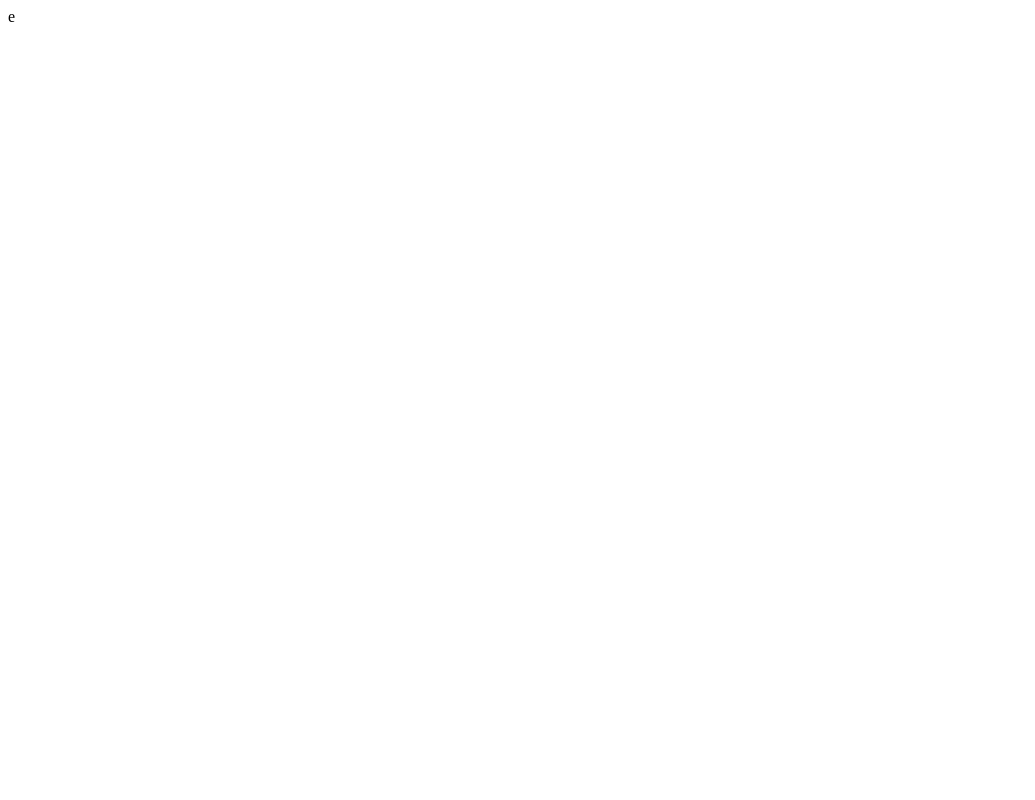
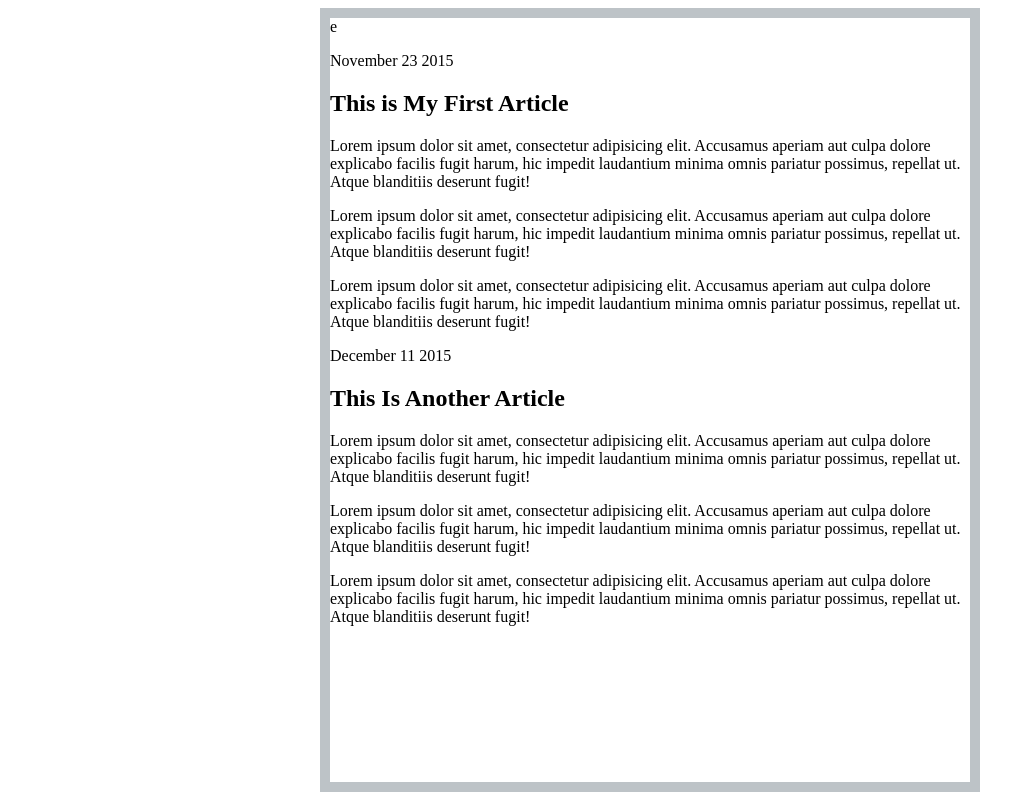
Before and after one commit to hemolyticus/CSSBlogExercise, a plain HTML site: page index.html in a window 1280 px wide. Shown: the whole page, without its empty margins (0-1035 px from the left). Drawn offline with Linux system fonts and the light colour scheme.

Commit message:
Added placeholder text Style the border and centered in in the screen

```diff
--- a/index.html
+++ b/index.html
@@ -2,9 +2,23 @@
 <head>
     e
   <title>Blog</title>
-    <link rel="stylesheet" href="main.css" type="text/css">
+    <link href="https://fonts.googleapis.com/css?family=Source+Sans+Pro:400,600,700,900" rel="stylesheet">    <link rel="stylesheet" href="main.css" type="text/css">
 </head>
 <body>
+<div>
+    <p class="date">November 23 2015</p>
+    <h2>This is  My First Article</h2>
+    <p>Lorem ipsum dolor sit amet, consectetur adipisicing elit. Accusamus aperiam aut culpa dolore explicabo facilis fugit harum, hic impedit laudantium minima omnis pariatur possimus, repellat ut. Atque blanditiis deserunt fugit!</p>
+    <p>Lorem ipsum dolor sit amet, consectetur adipisicing elit. Accusamus aperiam aut culpa dolore explicabo facilis fugit harum, hic impedit laudantium minima omnis pariatur possimus, repellat ut. Atque blanditiis deserunt fugit!</p>
+    <p>Lorem ipsum dolor sit amet, consectetur adipisicing elit. Accusamus aperiam aut culpa dolore explicabo facilis fugit harum, hic impedit laudantium minima omnis pariatur possimus, repellat ut. Atque blanditiis deserunt fugit!</p>
+</div>
 
+<div>
+<p class="date">December 11 2015</p>
+    <h2>This Is Another Article</h2>
+    <p>Lorem ipsum dolor sit amet, consectetur adipisicing elit. Accusamus aperiam aut culpa dolore explicabo facilis fugit harum, hic impedit laudantium minima omnis pariatur possimus, repellat ut. Atque blanditiis deserunt fugit!</p>
+    <p>Lorem ipsum dolor sit amet, consectetur adipisicing elit. Accusamus aperiam aut culpa dolore explicabo facilis fugit harum, hic impedit laudantium minima omnis pariatur possimus, repellat ut. Atque blanditiis deserunt fugit!</p>
+    <p>Lorem ipsum dolor sit amet, consectetur adipisicing elit. Accusamus aperiam aut culpa dolore explicabo facilis fugit harum, hic impedit laudantium minima omnis pariatur possimus, repellat ut. Atque blanditiis deserunt fugit!</p>
+</div>
 </body>
 </html>
--- a/main.css
+++ b/main.css
@@ -2,3 +2,17 @@
 /*date color: 3498db*/
 /*h2 #2c3e50*/
 /*font source sans pro*/
+
+*
+{
+}
+body{
+    border: 10px solid #bdc3c7;
+    width: 50%;
+    margin-left: 25%;
+}
+
+.date
+{
+
+}
```
